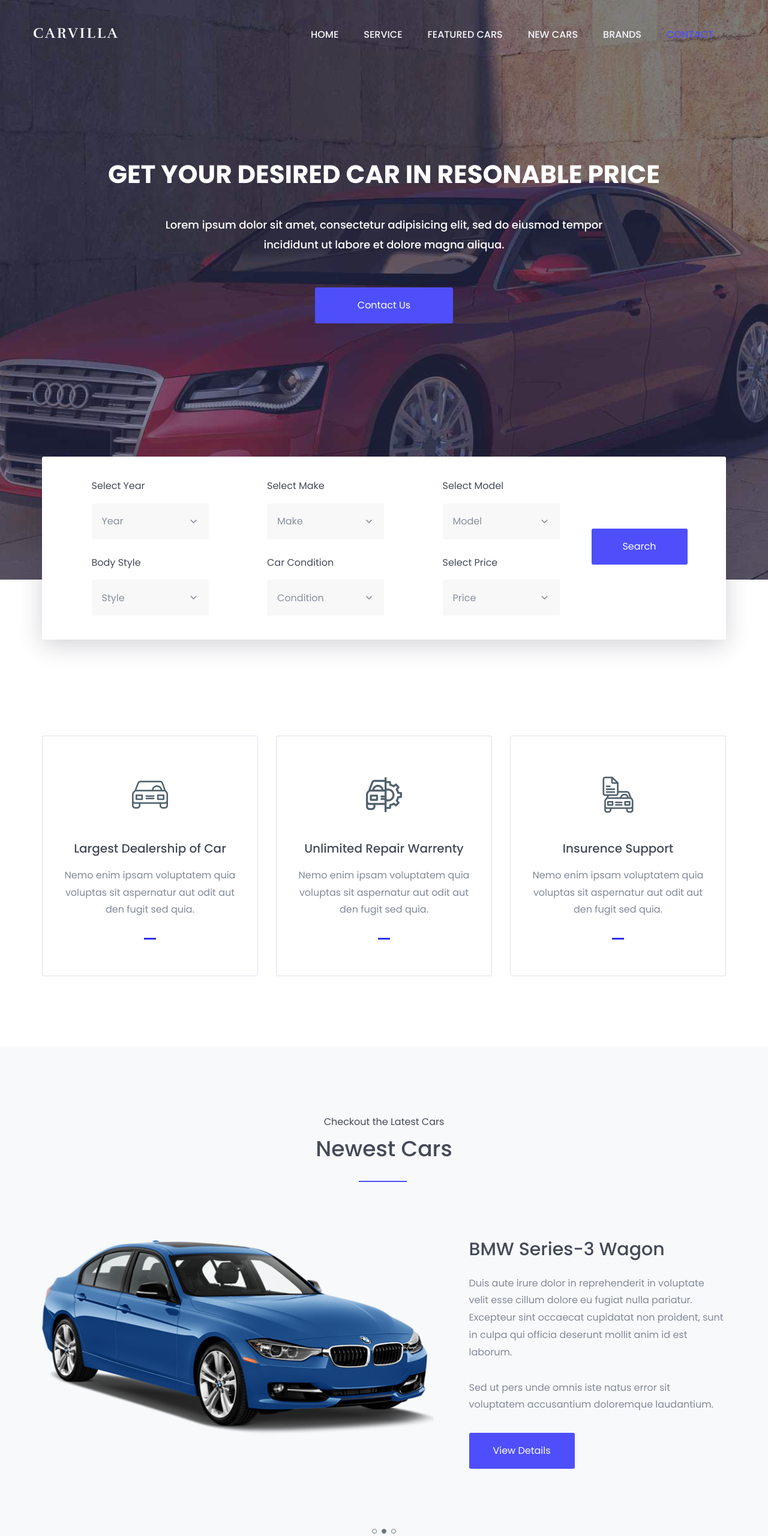
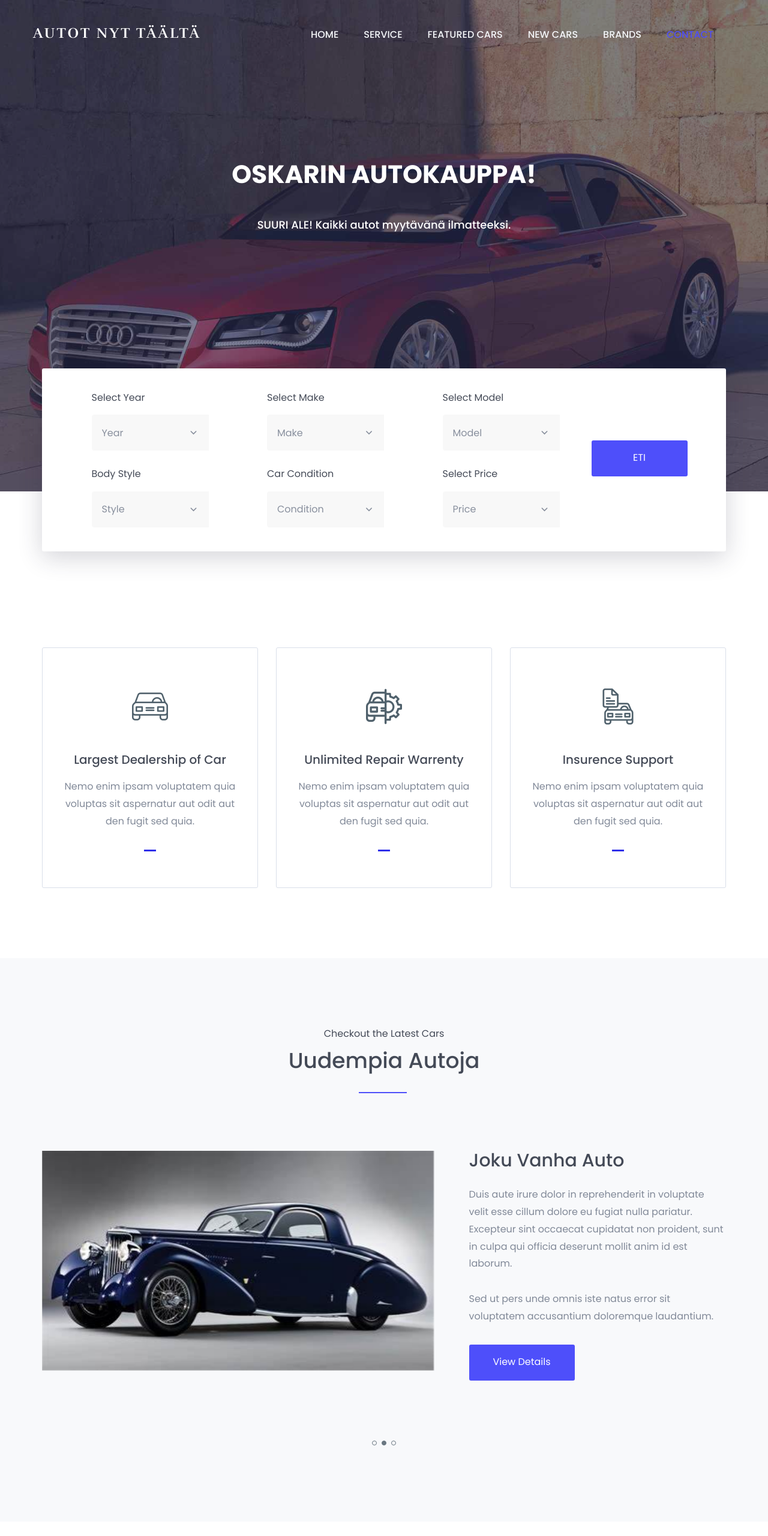
Before and after one commit to Oskar879/Oskar879.demot.github.io, a plain HTML site: page demo3/index.html in a window 1280 px wide. Shown: the top 2560 px of the page at 60% size. Drawn offline with nearby package versions, Linux system fonts and the light colour scheme.

Commit message:
demo3 ja demo3-pohja

```diff
--- a/demo3/index.html
+++ b/demo3/index.html
@@ -14,7 +14,7 @@
 		<link href="https://fonts.googleapis.com/css?family=Rufina:400,700" rel="stylesheet">
 
         <!-- title of site -->
-        <title>CarVilla</title>
+        <title>BESTAUTOKAUPPAEVER</title>
 
         <!-- For favicon png -->
 		<link rel="shortcut icon" type="image/icon" href="assets/logo/favicon.png"/>
@@ -78,7 +78,7 @@
 				                <button type="button" class="navbar-toggle" data-toggle="collapse" data-target="#navbar-menu">
 				                    <i class="fa fa-bars"></i>
 				                </button>
-				                <a class="navbar-brand" href="index.html">carvilla<span></span></a>
+				                <a class="navbar-brand" href="index.html">Autot nyt täältä<span></span></a>
 
 				            </div><!--/.navbar-header-->
 				            <!-- End Header Navigation -->
@@ -105,11 +105,11 @@
 
 			<div class="container">
 				<div class="welcome-hero-txt">
-					<h2>get your desired car in resonable price</h2>
+					<h2>Oskarin autokauppa!</h2>
 					<p>
-						Lorem ipsum dolor sit amet, consectetur adipisicing elit, sed do eiusmod tempor incididunt ut labore et dolore   magna aliqua.
+					SUURI ALE! Kaikki autot myytävänä ilmatteeksi.
 					</p>
-					<button class="welcome-btn" onclick="window.location.href='#'">contact us</button>
+
 				</div>
 			</div>
 
@@ -217,7 +217,7 @@
 								<div class="col-md-2 col-sm-12">
 									<div class="single-model-search text-center">
 										<button class="welcome-btn model-search-btn" onclick="window.location.href='#'">
-											search
+											ETI
 										</button>
 									</div>
 								</div>
@@ -280,7 +280,7 @@
 			<div class="container">
 				<div class="section-header">
 					<p>checkout <span>the</span> latest cars</p>
-					<h2>newest cars</h2>
+					<h2>Uudempia autoja</h2>
 				</div><!--/.section-header-->
 				<div class="new-cars-content">
 					<div class="owl-carousel owl-theme" id="new-cars-carousel">
@@ -289,12 +289,12 @@
 								<div class="row">
 									<div class="col-md-7 col-sm-12">
 										<div class="new-cars-img">
-											<img src="assets/images/new-cars-model/ncm1.png" alt="img"/>
+											<img src="assets/images/new-cars-model/auto1.jpg" alt="img"/>
 										</div><!--/.new-cars-img-->
 									</div>
 									<div class="col-md-5 col-sm-12">
 										<div class="new-cars-txt">
-											<h2><a href="#">chevrolet camaro <span> za100</span></a></h2>
+											<h2><a href="#">Porche <span></span></a></h2>
 											<p>
 												Duis aute irure dolor in reprehenderit in voluptate velit esse cillum dolore eu fugiat nulla pariatur. Excepteur sint occaecat cupidatat non proident, sunt in culpa qui officia deserunt mollit anim id est laborum.
 											</p>
@@ -314,12 +314,12 @@
 								<div class="row">
 									<div class="col-md-7 col-sm-12">
 										<div class="new-cars-img">
-											<img src="assets/images/new-cars-model/ncm2.png" alt="img"/>
+											<img src="assets/images/new-cars-model/auto3.jpg" alt="img"/>
 										</div><!--/.new-cars-img-->
 									</div>
 									<div class="col-md-5 col-sm-12">
 										<div class="new-cars-txt">
-											<h2><a href="#">BMW series-3 wagon</a></h2>
+											<h2><a href="#">Joku vanha auto</a></h2>
 											<p>
 												Duis aute irure dolor in reprehenderit in voluptate velit esse cillum dolore eu fugiat nulla pariatur. Excepteur sint occaecat cupidatat non proident, sunt in culpa qui officia deserunt mollit anim id est laborum.
 											</p>
@@ -339,12 +339,12 @@
 								<div class="row">
 									<div class="col-md-7 col-sm-12">
 										<div class="new-cars-img">
-											<img src="assets/images/new-cars-model/ncm3.png" alt="img"/>
+											<img src="assets/images/new-cars-model/auto2.jpg" alt="img"/>
 										</div><!--/.new-cars-img-->
 									</div>
 									<div class="col-md-5 col-sm-12">
 										<div class="new-cars-txt">
-											<h2><a href="#">ferrari 488 superfast</a></h2>
+											<h2><a href="#">ferrari</a></h2>
 											<p>
 												Duis aute irure dolor in reprehenderit in voluptate velit esse cillum dolore eu fugiat nulla pariatur. Excepteur sint occaecat cupidatat non proident, sunt in culpa qui officia deserunt mollit anim id est laborum.
 											</p>
@@ -537,7 +537,7 @@
 									</div>
 								</div>
 								<div class="featured-cars-txt">
-									<h2><a href="#"><span>bmw 8-</span>series coupe</a></h2>
+									<h2><a href="#"><span>Bemari</span>series coupe</a></h2>
 									<h3>$56,000</h3>
 									<p>
 										Neque porro quisquam est, qui dolorem ipsum quia dolor sit amet, consectetur, adipisci velit, sed quia non.
```
Also changed, not shown: demo3/assets/images/new-cars-model/auto1.jpg (added), demo3/assets/images/new-cars-model/auto2.jpg (added), demo3/assets/images/new-cars-model/auto3.jpg (added).
